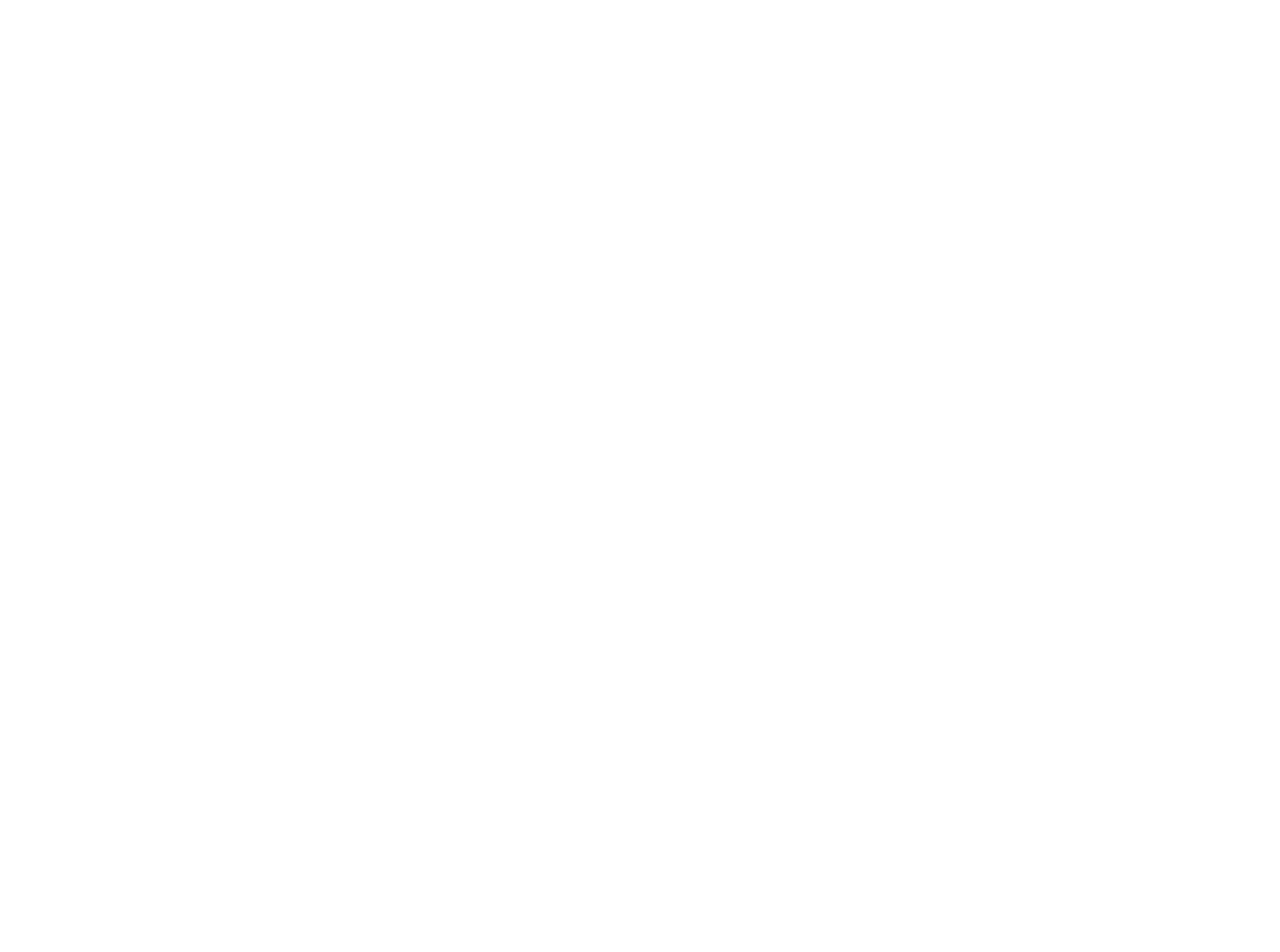
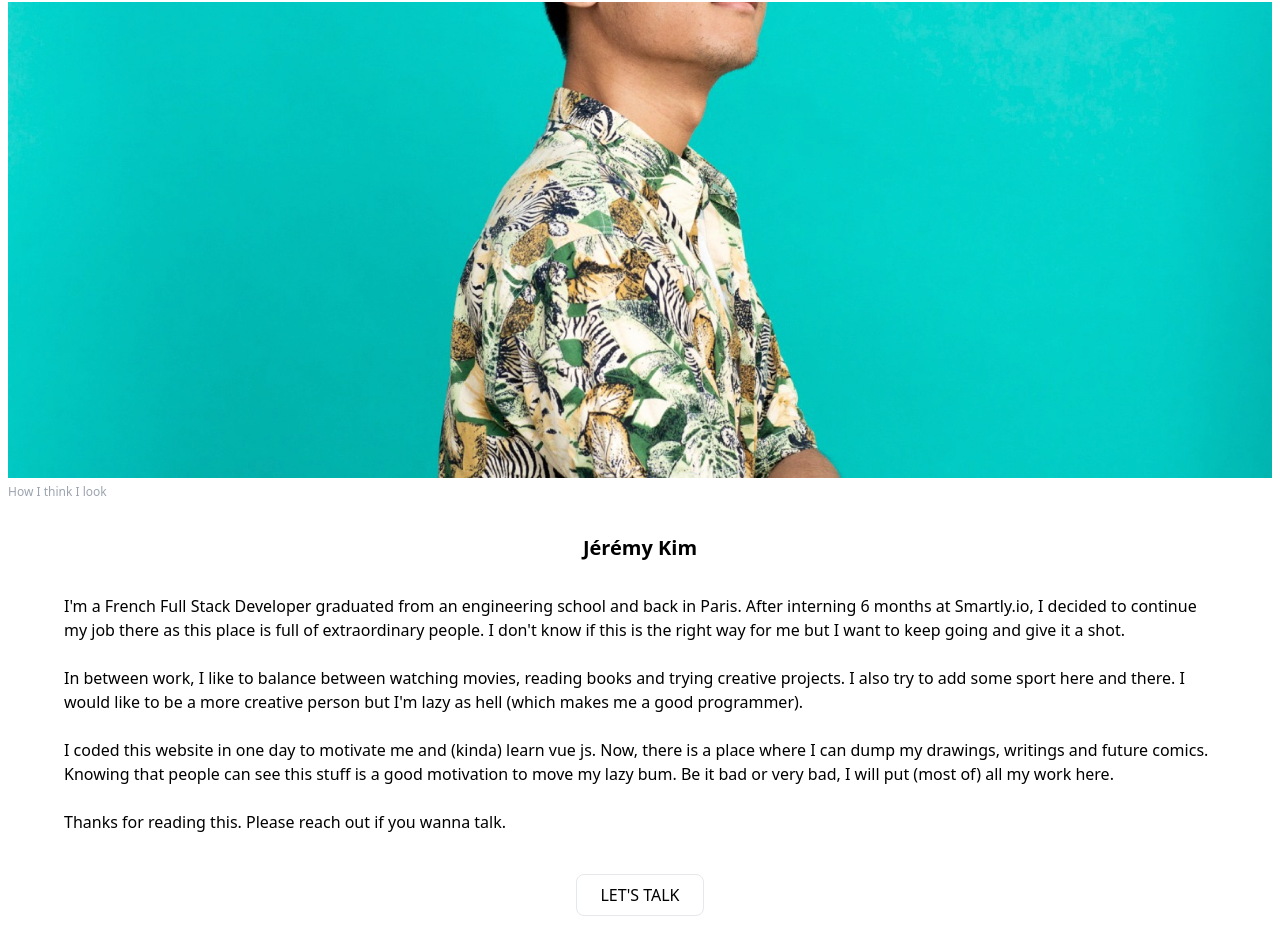
Before and after one commit to Kimjchi/sanity-portfolio, a Next.js app: page /about in a window 1280 px wide. Before the commit this address had no page. Shown: the part 798-1750 px from the top of the page. Before the commit the page ends 800 px from the top, so only its background shows below. Built offline with nearby package versions, Linux system fonts and the light colour scheme.

Commit message:
page about

```diff
--- /dev/null
+++ b/pages/about.tsx
@@ -0,0 +1,29 @@
+import Image from 'next/image'
+import Link from 'next/link'
+import React from 'react'
+
+export default function about() {
+  return (
+    <div className='justify-center w-full container mx-auto'>
+        <h1 className='text-6xl font-semibold text-center px-16 my-16 md:my-28'>I like trains and smile a lot.</h1>
+        <div className='justify-center px-2'>
+            <Image src="/queen.jpeg" alt="instagram" width="1600" height="1063" loader={(loaderProps) => loaderProps.src}/>
+            <span className='text-xs text-gray-400'>How I think I look</span>
+        </div>
+        <h3 className='text-xl font-semibold text-center my-8'>Jérémy Kim</h3>
+        <p className='my-8 px-16'>
+        I'm a French Full Stack Developer graduated from an engineering school and back in Paris. After interning 6 months at Smartly.io, I decided to continue my job there as this place is full of extraordinary people. I don't know if this is the right way for me but I want to keep going and give it a shot.<br/>
+        <br/>
+        In between work, I like to balance between watching movies, reading books and trying creative projects. I also try to add some sport here and there. I would like to be a more creative person but I'm lazy as hell (which makes me a good programmer).<br/>
+        <br/>
+        I coded this website in one day to motivate me and (kinda) learn vue js. Now, there is a place where I can dump my drawings, writings and future comics. Knowing that people can see this stuff is a good motivation to move my lazy bum. Be it bad or very bad, I will put (most of) all my work here.<br/>
+        <br/>
+        Thanks for reading this. Please reach out if you wanna talk.
+        </p>
+        <Link href={'/contact'}>
+            <div className='border rounded-lg mt-10 mb-28 text-center w-32 px-5 py-2 hover:bg-gray-100 cursor-pointer mx-auto'>LET'S TALK</div>
+        </Link>
+
+    </div>
+  )
+}
```
Also changed, not shown: public/queen.jpeg (added).
